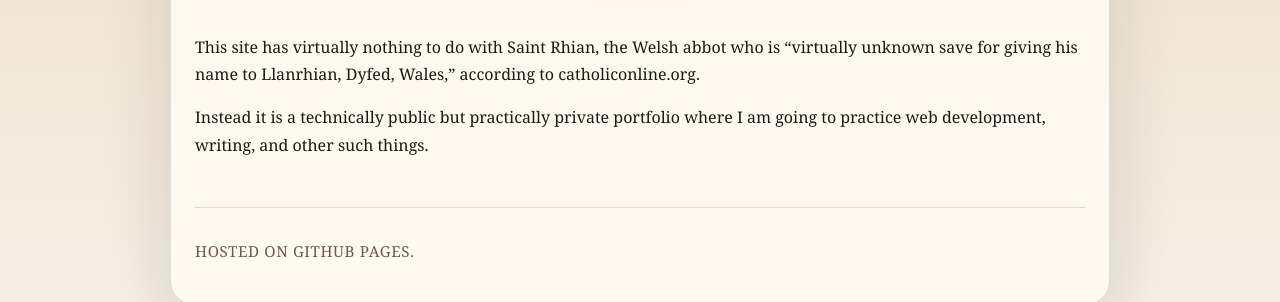
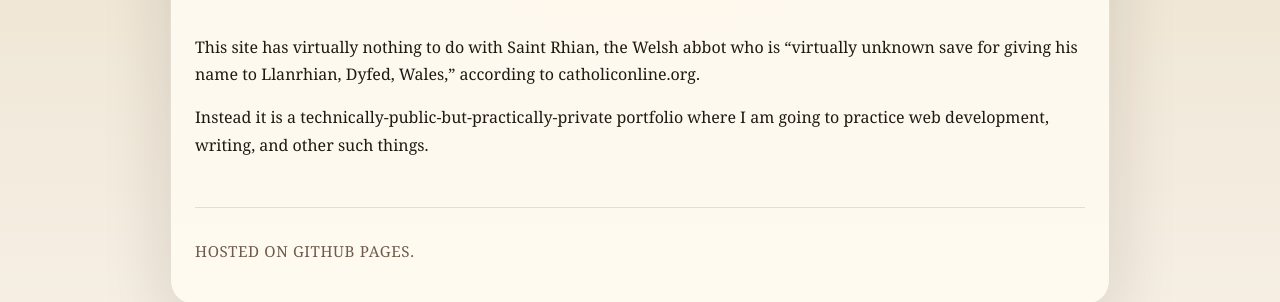
Before and after one commit to saintrhian/saintrhian.github.io, a Jekyll site: the page built from about.md, in a window 1280 px wide. Shown: the part 159-461 px from the top of the page. Built offline with Jekyll 4.4.1, drawn with Linux system fonts in a browser that asks for light colours.

```diff
--- a/about.md
+++ b/about.md
@@ -7,5 +7,5 @@ This site has virtually nothing to do with Saint Rhian, the Welsh abbot who is "
 unknown save for giving his name to Llanrhian, Dyfed, Wales," according to
 catholiconline.org.
 
-Instead it is a technically public but practically private portfolio where I am going to
+Instead it is a technically-public-but-practically-private portfolio where I am going to
 practice web development, writing, and other such things.
--- a/index.html
+++ b/index.html
@@ -4,7 +4,7 @@ title: Home
 ---
 
 <section class="hero">
-  <p class="eyebrow">Daily writing</p>
+  <p class="eyebrow">SAINT RHIAN</p>
   <h1>{{ site.title }}</h1>
   <p class="intro">
     This site has virtually nothing to do with Saint Rhian, the Welsh abbot who is
```
